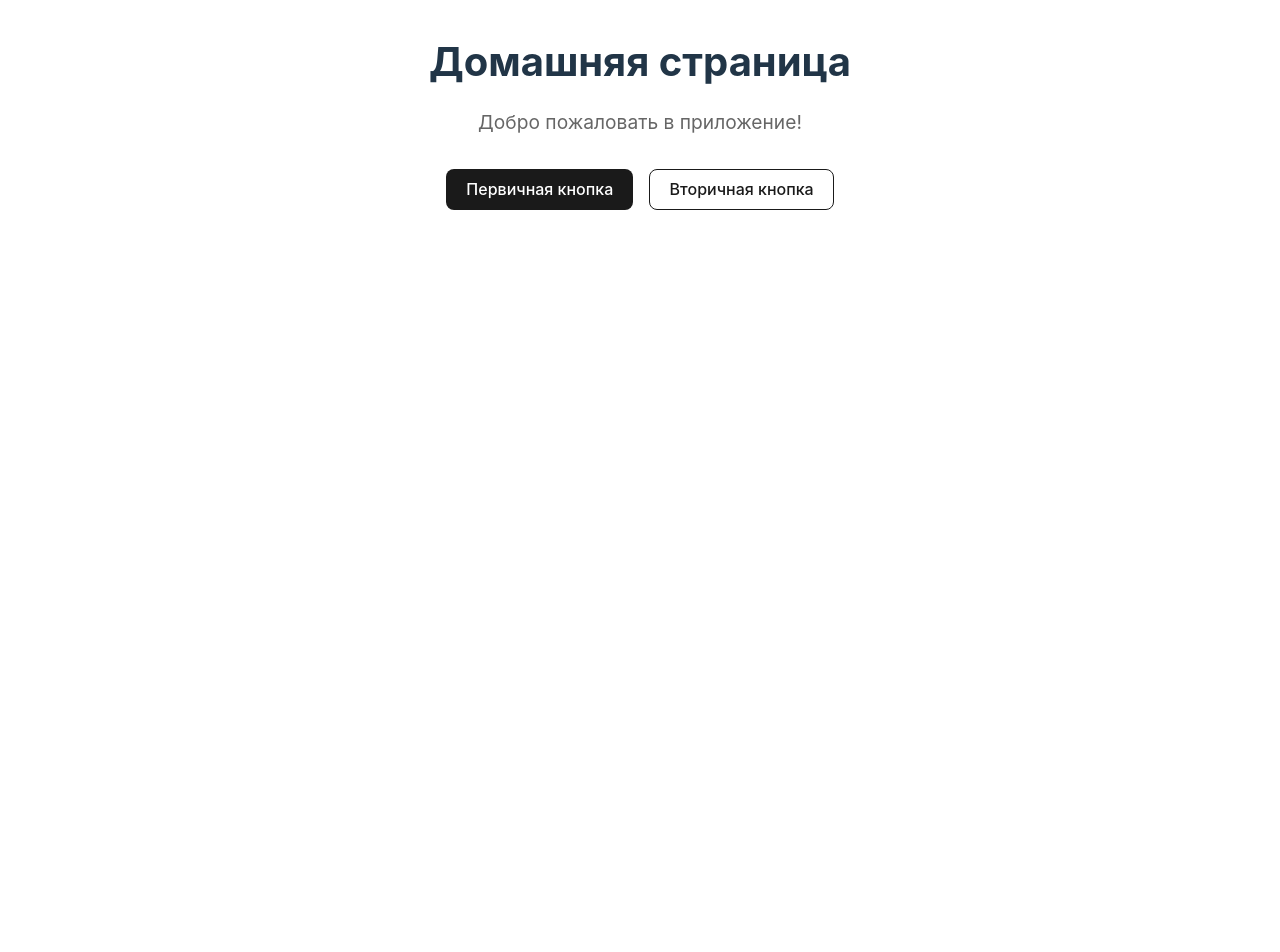
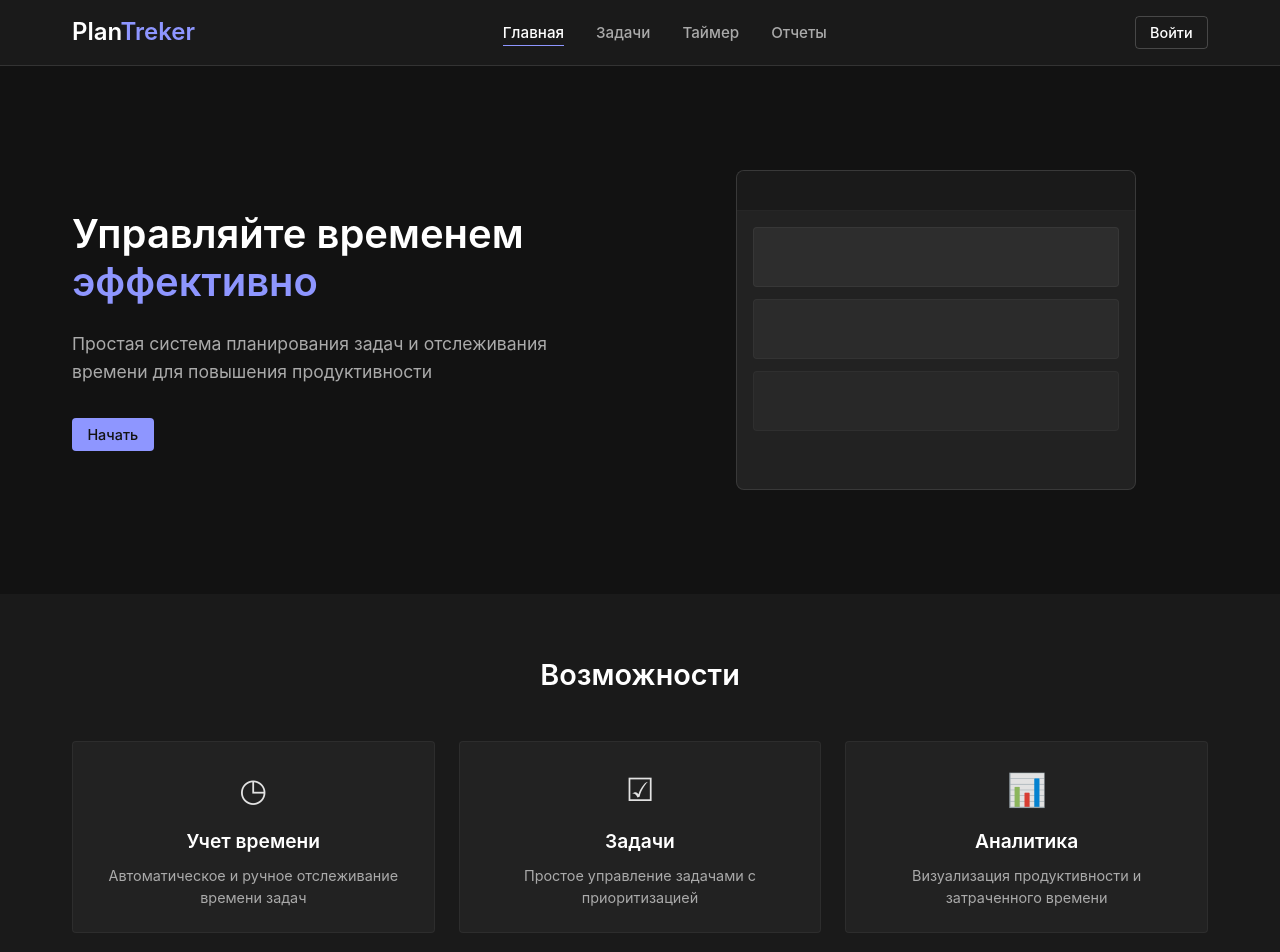
Before and after one commit to MarketerKA/PlanTracker, a React (Vite) app in the folder frontend/: page / in a window 1280 px wide. Shown: the top 952 px of the page. Before the commit the page ends 800 px from the top, so only its background shows below. Built offline with nearby package versions, Linux system fonts and the light colour scheme.

Commit message:
title in html changed

```diff
--- a/frontend/src/components/Button/Button.module.scss
+++ b/frontend/src/components/Button/Button.module.scss
@@ -1,30 +1,35 @@
 .button {
-  padding: 0.6em 1.2em;
-  font-size: 1em;
+  padding: 0.5em 1em;
+  font-size: 0.9em;
   font-weight: 500;
   font-family: inherit;
   cursor: pointer;
-  border-radius: 8px;
+  border-radius: 4px;
   border: 1px solid transparent;
-  transition: border-color 0.25s;
+  transition: all 0.2s ease;
 
   &:hover {
-    border-color: #646cff;
+    opacity: 0.9;
   }
 
   &:focus,
   &:focus-visible {
-    outline: 4px auto -webkit-focus-ring-color;
+    outline: 2px solid #8e96ff;
+    outline-offset: 2px;
   }
 }
 
 .primary {
-  background-color: #1a1a1a;
-  color: white;
+  background-color: #8e96ff;
+  color: #121212;
 }
 
 .secondary {
-  background-color: white;
-  color: #1a1a1a;
-  border: 1px solid #1a1a1a;
+  background-color: transparent;
+  color: #fff;
+  border: 1px solid rgba(255, 255, 255, 0.2);
+
+  &:hover {
+    border-color: rgba(255, 255, 255, 0.4);
+  }
 }
--- /dev/null
+++ b/frontend/src/components/Header/Header.module.scss
@@ -0,0 +1,72 @@
+.header {
+  width: 100%;
+  background-color: #1a1a1a;
+  border-bottom: 1px solid #333;
+  position: sticky;
+  top: 0;
+  z-index: 100;
+}
+
+.container {
+  max-width: 1200px;
+  margin: 0 auto;
+  padding: 1rem 2rem;
+  display: flex;
+  align-items: center;
+  justify-content: space-between;
+}
+
+.logo {
+  h1 {
+    font-size: 1.5rem;
+    font-weight: 600;
+    color: #fff;
+    margin: 0;
+
+    span {
+      color: #8e96ff;
+    }
+  }
+}
+
+.nav {
+  ul {
+    display: flex;
+    list-style: none;
+    gap: 2rem;
+
+    li {
+      a {
+        text-decoration: none;
+        color: #aaa;
+        font-weight: 500;
+        transition: color 0.3s ease;
+        font-size: 0.95rem;
+
+        &:hover {
+          color: #fff;
+        }
+
+        &.active {
+          color: #fff;
+          position: relative;
+
+          &::after {
+            content: '';
+            position: absolute;
+            bottom: -4px;
+            left: 0;
+            width: 100%;
+            height: 1px;
+            background-color: #8e96ff;
+          }
+        }
+      }
+    }
+  }
+}
+
+.actions {
+  display: flex;
+  gap: 0.75rem;
+}
--- /dev/null
+++ b/frontend/src/components/Header/Header.tsx
@@ -0,0 +1,28 @@
+import { FC } from 'react';
+import styles from './Header.module.scss';
+import Button from '../Button';
+
+const Header: FC = () => {
+  return (
+    <header className={styles.header}>
+      <div className={styles.container}>
+        <div className={styles.logo}>
+          <h1>Plan<span>Treker</span></h1>
+        </div>
+        <nav className={styles.nav}>
+          <ul>
+            <li><a href="#" className={styles.active}>Главная</a></li>
+            <li><a href="#">Задачи</a></li>
+            <li><a href="#">Таймер</a></li>
+            <li><a href="#">Отчеты</a></li>
+          </ul>
+        </nav>
+        <div className={styles.actions}>
+          <Button variant="secondary">Войти</Button>
+        </div>
+      </div>
+    </header>
+  );
+};
+
+export default Header;
--- /dev/null
+++ b/frontend/src/components/Header/index.ts
@@ -0,0 +1,3 @@
+import Header from './Header';
+
+export default Header;
--- a/frontend/src/index.scss
+++ b/frontend/src/index.scss
@@ -1,11 +1,12 @@
 :root {
-  font-family: Inter, system-ui, Avenir, Helvetica, Arial, sans-serif;
+  font-family: 'Inter', system-ui, -apple-system, BlinkMacSystemFont, 'Segoe UI', Roboto,
+    Oxygen, Ubuntu, Cantarell, 'Open Sans', 'Helvetica Neue', sans-serif;
   line-height: 1.5;
   font-weight: 400;
 
-  color-scheme: light dark;
+  color-scheme: dark;
   color: rgba(255, 255, 255, 0.87);
-  background-color: #242424;
+  background-color: #121212;
 
   font-synthesis: none;
   text-rendering: optimizeLegibility;
@@ -25,9 +26,23 @@ body {
   min-height: 100vh;
 }
 
-@media (prefers-color-scheme: light) {
-  :root {
-    color: #213547;
-    background-color: #ffffff;
+a {
+  text-decoration: none;
+  color: #8e96ff;
+  transition: color 0.2s ease;
+
+  &:hover {
+    color: #a5acff;
   }
 }
+
+button {
+  background-color: transparent;
+  border: none;
+  cursor: pointer;
+}
+
+h1, h2, h3, h4, h5, h6 {
+  font-weight: 600;
+  line-height: 1.2;
+}
--- a/frontend/src/pages/Home/Home.module.scss
+++ b/frontend/src/pages/Home/Home.module.scss
@@ -1,23 +1,158 @@
-.home {
+.pageWrapper {
+  min-height: 100vh;
+  display: flex;
+  flex-direction: column;
+}
+
+.main {
+  flex: 1;
+}
+
+.container {
   max-width: 1200px;
   margin: 0 auto;
-  padding: 2rem;
-  text-align: center;
+  padding: 0 2rem;
+}
 
-  h1 {
-    font-size: 2.5rem;
-    margin-bottom: 1rem;
+// Секция Hero
+.hero {
+  padding: 4rem 0;
+  background-color: #121212;
+
+  .container {
+    display: flex;
+    align-items: center;
+    gap: 3rem;
+
+    @media (max-width: 768px) {
+      flex-direction: column;
+    }
   }
 
-  p {
-    font-size: 1.2rem;
-    color: #666;
-    margin-bottom: 2rem;
+  .heroContent {
+    flex: 1;
+
+    h1 {
+      font-size: 2.5rem;
+      font-weight: 600;
+      margin-bottom: 1.5rem;
+      color: #fff;
+
+      span {
+        color: #8e96ff;
+      }
+    }
+
+    p {
+      font-size: 1.1rem;
+      color: #aaa;
+      margin-bottom: 2rem;
+      line-height: 1.6;
+      max-width: 500px;
+    }
+
+    .cta {
+      display: flex;
+      gap: 1rem;
+    }
   }
 
-  .buttons {
+  .heroImage {
+    flex: 1;
     display: flex;
-    gap: 1rem;
     justify-content: center;
+    align-items: center;
+    min-height: 400px;
+
+    .mockup {
+      width: 100%;
+      max-width: 400px;
+      height: 320px;
+      background-color: #222;
+      border-radius: 8px;
+      overflow: hidden;
+      border: 1px solid rgba(255, 255, 255, 0.1);
+
+      .mockupHeader {
+        height: 40px;
+        background-color: #1a1a1a;
+        border-bottom: 1px solid rgba(255, 255, 255, 0.05);
+      }
+
+      .mockupContent {
+        padding: 16px;
+        display: flex;
+        flex-direction: column;
+        gap: 12px;
+
+        .mockupItem {
+          height: 60px;
+          background-color: rgba(255, 255, 255, 0.05);
+          border-radius: 4px;
+          border: 1px solid rgba(255, 255, 255, 0.05);
+
+          &:nth-child(2) {
+            opacity: 0.8;
+          }
+
+          &:nth-child(3) {
+            opacity: 0.6;
+          }
+        }
+      }
+    }
   }
 }
+
+// Секция возможностей
+.features {
+  padding: 4rem 0;
+  background-color: #1a1a1a;
+
+  h2 {
+    font-size: 1.8rem;
+    text-align: center;
+    margin-bottom: 3rem;
+    color: #fff;
+  }
+
+  .featureGrid {
+    display: grid;
+    grid-template-columns: repeat(auto-fit, minmax(240px, 1fr));
+    gap: 1.5rem;
+
+    @media (max-width: 768px) {
+      grid-template-columns: 1fr;
+    }
+  }
+
+  .featureCard {
+    background-color: #222;
+    padding: 1.5rem;
+    border-radius: 4px;
+    text-align: center;
+    transition: transform 0.3s ease;
+    border: 1px solid rgba(255, 255, 255, 0.05);
+
+    &:hover {
+      transform: translateY(-4px);
+    }
+
+    .featureIcon {
+      font-size: 2rem;
+      margin-bottom: 1rem;
+    }
+
+    h3 {
+      font-size: 1.2rem;
+      margin-bottom: 0.75rem;
+      color: #fff;
+    }
+
+    p {
+      color: #aaa;
+      font-size: 0.9rem;
+      line-height: 1.5;
+    }
+  }
+}
--- a/frontend/src/pages/Home/Home.tsx
+++ b/frontend/src/pages/Home/Home.tsx
@@ -1,16 +1,61 @@
 import { FC } from 'react';
 import styles from './Home.module.scss';
+import Header from '../../components/Header';
 import Button from '../../components/Button';
 
 const Home: FC = () => {
   return (
-    <div className={styles.home}>
-      <h1>Домашняя страница</h1>
-      <p>Добро пожаловать в приложение!</p>
-      <div className={styles.buttons}>
-        <Button>Первичная кнопка</Button>
-        <Button variant="secondary">Вторичная кнопка</Button>
-      </div>
+    <div className={styles.pageWrapper}>
+      <Header />
+      <main className={styles.main}>
+        <section className={styles.hero}>
+          <div className={styles.container}>
+            <div className={styles.heroContent}>
+              <h1>Управляйте временем <span>эффективно</span></h1>
+              <p>
+                Простая система планирования задач и отслеживания времени
+                для повышения продуктивности
+              </p>
+              <div className={styles.cta}>
+                <Button>Начать</Button>
+              </div>
+            </div>
+            <div className={styles.heroImage}>
+              <div className={styles.mockup}>
+                <div className={styles.mockupHeader}></div>
+                <div className={styles.mockupContent}>
+                  <div className={styles.mockupItem}></div>
+                  <div className={styles.mockupItem}></div>
+                  <div className={styles.mockupItem}></div>
+                </div>
+              </div>
+            </div>
+          </div>
+        </section>
+
+        <section className={styles.features}>
+          <div className={styles.container}>
+            <h2>Возможности</h2>
+            <div className={styles.featureGrid}>
+              <div className={styles.featureCard}>
+                <div className={styles.featureIcon}>◷</div>
+                <h3>Учет времени</h3>
+                <p>Автоматическое и ручное отслеживание времени задач</p>
+              </div>
+              <div className={styles.featureCard}>
+                <div className={styles.featureIcon}>☑</div>
+                <h3>Задачи</h3>
+                <p>Простое управление задачами с приоритизацией</p>
+              </div>
+              <div className={styles.featureCard}>
+                <div className={styles.featureIcon}>📊</div>
+                <h3>Аналитика</h3>
+                <p>Визуализация продуктивности и затраченного времени</p>
+              </div>
+            </div>
+          </div>
+        </section>
+      </main>
     </div>
   );
 };
```
Also changed, not shown: frontend/index.html (+2 -1 lines).
